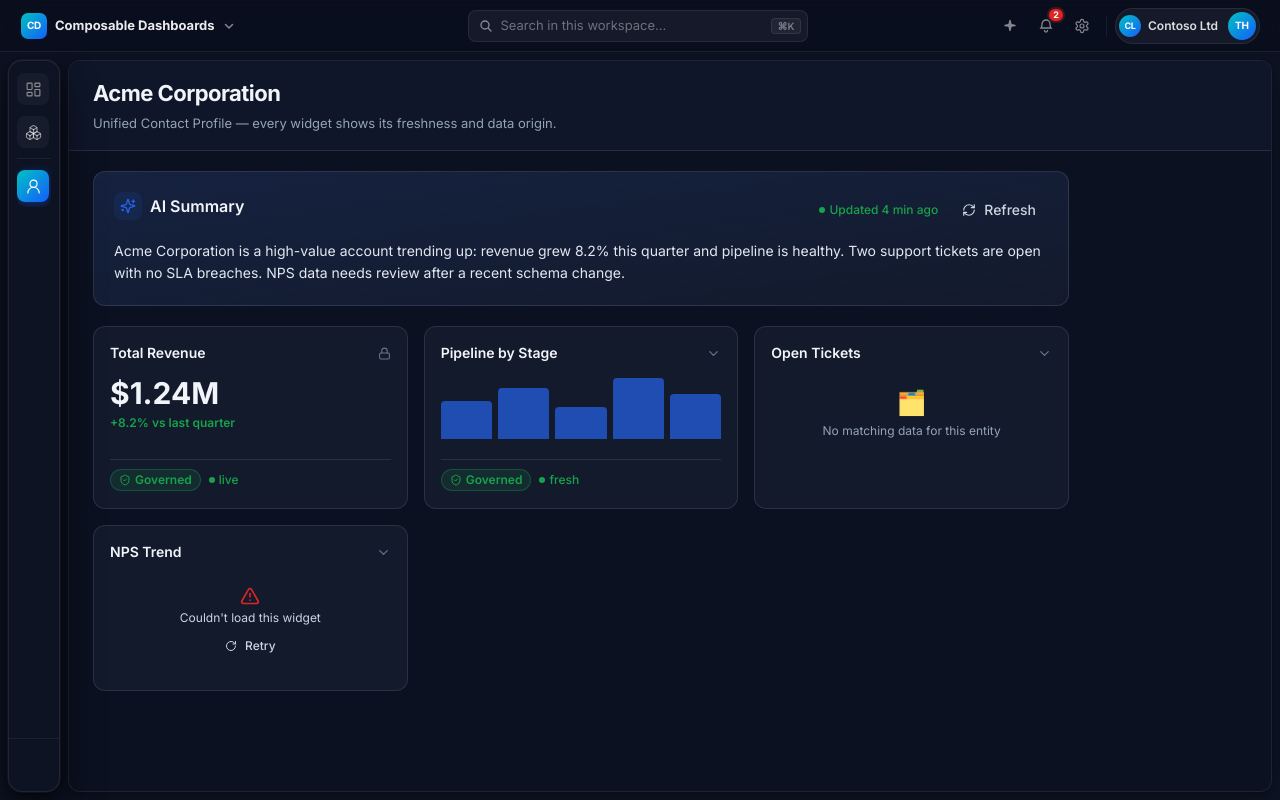
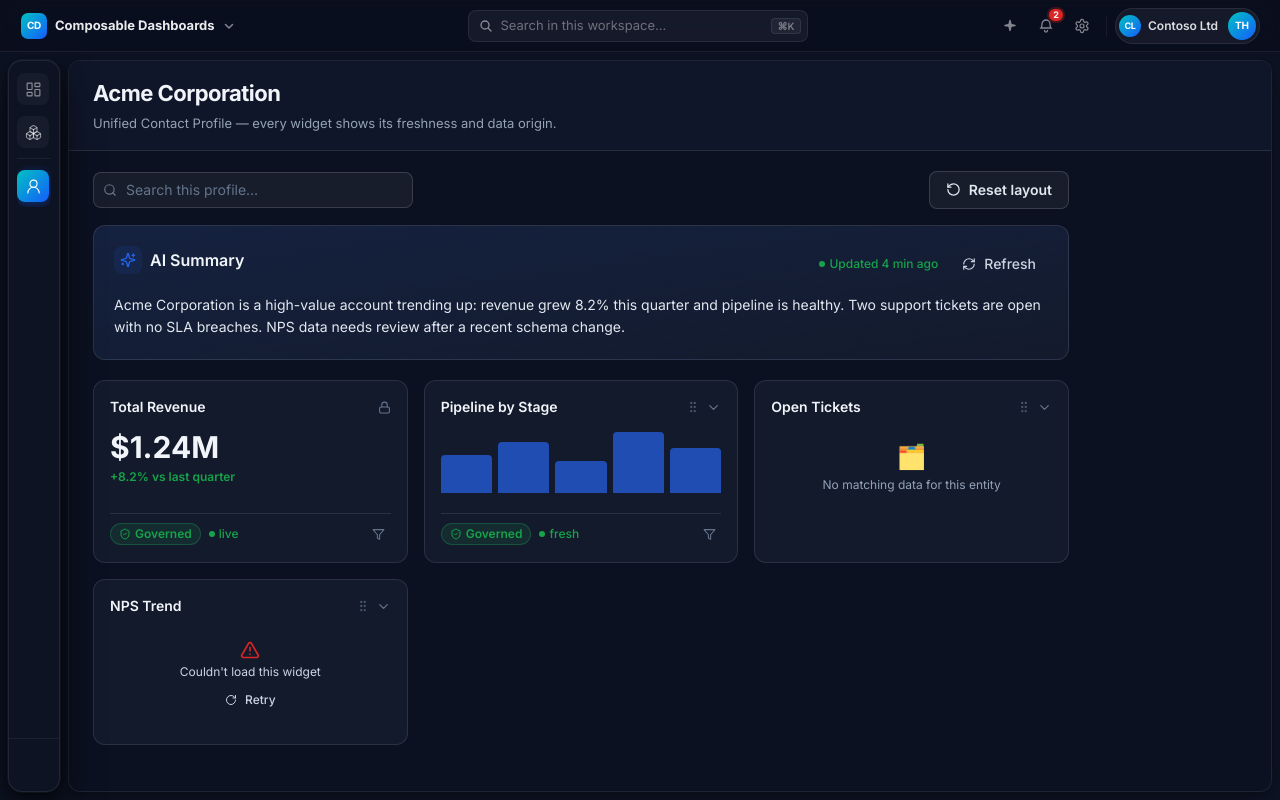
Before and after one commit to thomzilla33/widget-canvas, a React (Vite) app: page /ucp/acme-001 in a window 1280 px wide. Built offline with nearby package versions, Linux system fonts and the light colour scheme.

Commit message:
feat: UCP edge states (S05, S09-S13, S16)
- Profile search filters the widget grid (S05)
- Per-widget filter dropdown with date range, applied chip + clear (S09-S12)
- Drag-to-reorder flexible widgets; fixed widgets locked (S13)
- Reset-to-default modal restores layout/filters/collapsed (S16)

```diff
--- a/src/pages/UCPView.jsx
+++ b/src/pages/UCPView.jsx
@@ -10,12 +10,16 @@ import {
   Bell,
   AlertTriangle,
   RotateCw,
+  RotateCcw,
   Check,
   X,
   Flag,
   ThumbsUp,
   ThumbsDown,
   MessageCircle,
+  Search,
+  Filter,
+  GripVertical,
 } from 'lucide-react'
 import { PageHeader, GovernedBadge, FreshnessBadge, EmptyState } from '../components/common/index.jsx'
 import FeedbackPanel from '../components/ucp/FeedbackPanel.jsx'
@@ -30,6 +34,7 @@ const PROFILE = [
   { iid: 'i3', widgetId: 'w-tickets', fixed: false, state: 'empty' },
   { iid: 'i4', widgetId: 'w-nps', fixed: false, state: 'error' },
 ]
+const DEFAULT_ORDER = PROFILE.map((p) => p.iid)
 const QUICK_ACTIONS = [
   { id: 'task', label: 'Create Task', icon: Plus },
   { id: 'escalate', label: 'Escalate', icon: ArrowUpRight },
@@ -46,6 +51,38 @@ export default function UCPView() {
   const [collapsed, setCollapsed] = useState({})
   const [quickAction, setQuickAction] = useState(null) // { action, widgetName }
   const [feedback, setFeedback] = useState(null) // { mode, widget }
+  const [order, setOrder] = useState(DEFAULT_ORDER) // S13 reorder
+  const [search, setSearch] = useState('') // S05
+  const [filters, setFilters] = useState({}) // S09–S12 per-iid filter label
+  const [resetOpen, setResetOpen] = useState(false) // S16
+  const [dragId, setDragId] = useState(null)
+
+  const visible = order
+    .map((iid) => PROFILE.find((p) => p.iid === iid))
+    .filter(Boolean)
+    .filter((inst) => {
+      if (!search) return true
+      return (widgetById(inst.widgetId)?.name || '').toLowerCase().includes(search.toLowerCase())
+    })
+
+  function reorder(fromIid, toIid) {
+    setOrder((prev) => {
+      const arr = [...prev]
+      const f = arr.indexOf(fromIid)
+      const t = arr.indexOf(toIid)
+      if (f < 0 || t < 0 || f === t) return prev
+      arr.splice(f, 1)
+      arr.splice(t, 0, fromIid)
+      return arr
+    })
+  }
+
+  function resetLayout() {
+    setOrder(DEFAULT_ORDER)
+    setFilters({})
+    setCollapsed({})
+    setResetOpen(false)
+  }
 
   return (
     <div className="h-full flex flex-col">
@@ -56,18 +93,39 @@ export default function UCPView() {
 
       <div className="flex-1 overflow-auto relative">
         <div className="px-6 py-5 max-w-5xl">
+          {/* Toolbar: search (S05) + reset layout (S16) */}
+          <div className="mb-4 flex items-center gap-2">
+            <div className="relative w-full max-w-xs">
+              <Search size={14} className="absolute left-2.5 top-1/2 -translate-y-1/2 text-gray-400 dark:text-slate-500" />
+              <input
+                className="input h-9 pl-8"
+                placeholder="Search this profile…"
+                value={search}
+                onChange={(e) => setSearch(e.target.value)}
+              />
+            </div>
+            <button className="btn-secondary ml-auto" onClick={() => setResetOpen(true)}>
+              <RotateCcw size={15} /> Reset layout
+            </button>
+          </div>
+
           <AiSummary />
 
+          {visible.length === 0 ? (
+            <div className="mt-5">
+              <EmptyState icon="🔍" title="No widgets match" description={`Nothing on this profile matches “${search}”.`} />
+            </div>
+          ) : (
             <div className="mt-5 grid gap-4 sm:grid-cols-2 lg:grid-cols-3">
-            {PROFILE.map((inst) => (
+              {visible.map((inst) => (
                 <UCPWidget
                   key={inst.iid}
                   inst={inst}
                   widget={widgetById(inst.widgetId)}
                   collapsed={!!collapsed[inst.iid]}
-                onToggleCollapse={() =>
-                  setCollapsed((c) => ({ ...c, [inst.iid]: !c[inst.iid] }))
-                }
+                  filter={filters[inst.iid] || null}
+                  dragging={dragId === inst.iid}
+                  onToggleCollapse={() => setCollapsed((c) => ({ ...c, [inst.iid]: !c[inst.iid] }))}
                   onQuickAction={(action, widgetName) => {
                     setFeedback(null)
                     setQuickAction({ action, widgetName })
@@ -76,9 +134,23 @@ export default function UCPView() {
                     setQuickAction(null)
                     setFeedback({ mode, widget })
                   }}
+                  onApplyFilter={(v) => setFilters((f) => ({ ...f, [inst.iid]: v }))}
+                  onClearFilter={() =>
+                    setFilters((f) => {
+                      const n = { ...f }
+                      delete n[inst.iid]
+                      return n
+                    })
+                  }
+                  onDragStartReorder={() => setDragId(inst.iid)}
+                  onDropReorder={() => {
+                    if (dragId) reorder(dragId, inst.iid)
+                    setDragId(null)
+                  }}
                 />
               ))}
             </div>
+          )}
         </div>
 
         {quickAction && (
@@ -97,6 +169,8 @@ export default function UCPView() {
             onClose={() => setFeedback(null)}
           />
         )}
+
+        {resetOpen && <ResetModal onCancel={() => setResetOpen(false)} onConfirm={resetLayout} />}
       </div>
     </div>
   )
@@ -140,7 +214,6 @@ function AiSummary() {
   )
 }
 
-/* ── A single widget with trust layer + states + quick actions ── */
 function HoverIcon({ title, onClick, active, activeClass, children }) {
   return (
     <button
@@ -155,12 +228,87 @@ function HoverIcon({ title, onClick, active, activeClass, children }) {
   )
 }
 
-function UCPWidget({ inst, widget, collapsed, onToggleCollapse, onQuickAction, onFeedback }) {
+/* ── Widget filter (S09 dropdown · S10 date range) ── */
+function WidgetFilter({ onApply, onClear }) {
+  const [open, setOpen] = useState(false)
+  const [range, setRange] = useState('Last 30 days')
+  const [from, setFrom] = useState('')
+  const [to, setTo] = useState('')
+
+  function apply() {
+    const label = range === 'Custom' ? (from && to ? `${from} → ${to}` : 'Custom range') : range
+    onApply(label)
+    setOpen(false)
+  }
+
+  return (
+    <div className="relative">
+      <button
+        title="Filter"
+        onClick={() => setOpen((o) => !o)}
+        className="h-6 w-6 grid place-items-center rounded-md text-gray-400 hover:bg-gray-100 hover:text-aims-blue dark:text-slate-500 dark:hover:bg-white/10"
+      >
+        <Filter size={13} />
+      </button>
+      {open && (
+        <div className="card absolute right-0 top-[calc(100%+6px)] z-20 w-56 p-3">
+          <div className="mb-1 text-[11px] font-semibold uppercase tracking-wide text-gray-400 dark:text-slate-500">
+            Date range
+          </div>
+          <select className="input h-8 !py-1 text-sm" value={range} onChange={(e) => setRange(e.target.value)}>
+            <option>Last 7 days</option>
+            <option>Last 30 days</option>
+            <option>Last 90 days</option>
+            <option>Custom</option>
+          </select>
+          {range === 'Custom' && (
+            <div className="mt-2 flex items-center gap-1.5">
+              <input type="date" className="input h-8 !py-1 text-xs" value={from} onChange={(e) => setFrom(e.target.value)} />
+              <span className="text-gray-400">–</span>
+              <input type="date" className="input h-8 !py-1 text-xs" value={to} onChange={(e) => setTo(e.target.value)} />
+            </div>
+          )}
+          <div className="mt-3 flex justify-end gap-2">
+            <button className="btn-ghost !py-1 !px-2 text-xs" onClick={() => { onClear(); setOpen(false) }}>
+              Clear
+            </button>
+            <button className="btn-primary !py-1 !px-3 text-xs" onClick={apply}>
+              Apply
+            </button>
+          </div>
+        </div>
+      )}
+    </div>
+  )
+}
+
+function UCPWidget({
+  inst,
+  widget,
+  collapsed,
+  filter,
+  dragging,
+  onToggleCollapse,
+  onQuickAction,
+  onFeedback,
+  onApplyFilter,
+  onClearFilter,
+  onDragStartReorder,
+  onDropReorder,
+}) {
   const name = widget?.name || 'Widget'
   const { reactions, setReaction } = useFeedback()
   const reaction = reactions[inst.iid]
   return (
-    <div className="group card p-4 relative flex flex-col">
+    <div
+      draggable={!inst.fixed}
+      onDragStart={!inst.fixed ? onDragStartReorder : undefined}
+      onDragOver={(e) => {
+        if (!inst.fixed) e.preventDefault()
+      }}
+      onDrop={!inst.fixed ? onDropReorder : undefined}
+      className={`group card p-4 relative flex flex-col ${dragging ? 'opacity-50' : ''}`}
+    >
       {/* Header */}
       <div className="flex items-center justify-between gap-2">
         <span className="font-semibold text-sm text-gray-900 dark:text-slate-100 truncate">{name}</span>
@@ -170,6 +318,10 @@ function UCPWidget({ inst, widget, collapsed, onToggleCollapse, onQuickAction, o
               <Lock size={13} className="text-gray-400 dark:text-slate-500" />
             </span>
           ) : (
+            <>
+              <span title="Drag to reorder" className="cursor-move text-gray-300 hover:text-gray-500 dark:text-slate-600 dark:hover:text-slate-400">
+                <GripVertical size={14} />
+              </span>
               <button
                 onClick={onToggleCollapse}
                 title={collapsed ? 'Expand' : 'Collapse'}
@@ -177,26 +329,42 @@ function UCPWidget({ inst, widget, collapsed, onToggleCollapse, onQuickAction, o
               >
                 <ChevronDown size={15} className={`transition-transform ${collapsed ? '-rotate-90' : ''}`} />
               </button>
+            </>
           )}
         </div>
       </div>
 
       {!collapsed && (
         <>
+          {/* Applied filter chip (S11/S12) */}
+          {filter && (
+            <div className="mt-2">
+              <span className="inline-flex items-center gap-1 rounded-md border border-aims-blue/30 bg-aims-blue/10 px-2 py-0.5 text-[11px] font-medium text-aims-blue">
+                {filter}
+                <button onClick={onClearFilter} title="Clear filter" className="hover:text-aims-stale">
+                  <X size={11} />
+                </button>
+              </span>
+            </div>
+          )}
+
           <div className="mt-3 min-h-[72px]">
             <WidgetBody inst={inst} widget={widget} />
           </div>
 
-          {/* Trust layer (S06–S08) */}
+          {/* Trust layer (S06–S08) + filter control (S09) */}
           {inst.state === 'ok' && (
             <div className="mt-3 pt-2 border-t border-gray-100 dark:border-white/10 flex items-center gap-2 flex-wrap">
               <TrustBadge widget={widget} />
               <FreshnessBadge status={widget?.freshness} label={widget?.freshness} />
+              <div className="ml-auto">
+                <WidgetFilter onApply={onApplyFilter} onClear={onClearFilter} />
+              </div>
             </div>
           )}
 
           {/* Hover actions: feedback (S22) + quick actions (S17) */}
-          <div className="absolute top-3 right-9 flex items-center gap-1 opacity-0 group-hover:opacity-100 transition-opacity">
+          <div className="absolute top-3 right-16 flex items-center gap-1 opacity-0 group-hover:opacity-100 transition-opacity">
             <HoverIcon title="Flag data issue" onClick={() => onFeedback('flag', widget)}>
               <Flag size={13} />
             </HoverIcon>
@@ -241,7 +409,6 @@ function WidgetBody({ inst, widget }) {
       </div>
     )
   }
-  // ok — render by skeleton
   if (widget?.skeleton === 'KPI') {
     return (
       <div>
@@ -283,6 +450,32 @@ function TrustBadge({ widget }) {
   )
 }
 
+/* ── Reset to default modal (S16) ── */
+function ResetModal({ onCancel, onConfirm }) {
+  return (
+    <div className="fixed inset-0 z-50 flex items-center justify-center p-4">
+      <div className="absolute inset-0 bg-black/50 backdrop-blur-sm" onClick={onCancel} />
+      <div className="card relative z-10 w-[420px] max-w-full p-6 text-center">
+        <div className="mx-auto grid h-14 w-14 place-items-center rounded-2xl border border-amber-200 bg-amber-50 dark:border-amber-500/25 dark:bg-amber-500/10">
+          <RotateCcw size={26} className="text-aims-aging" />
+        </div>
+        <h3 className="mt-4 text-lg font-semibold text-gray-900 dark:text-slate-100">Reset to default?</h3>
+        <p className="mt-1 text-sm text-gray-500 dark:text-slate-400">
+          This restores the admin's default layout and clears your reordering, collapsed widgets, and filters.
+        </p>
+        <div className="mt-5 flex items-center justify-center gap-2">
+          <button className="btn-secondary" onClick={onCancel}>
+            Cancel
+          </button>
+          <button className="btn-primary" onClick={onConfirm}>
+            <RotateCcw size={15} /> Reset to default
+          </button>
+        </div>
+      </div>
+    </div>
+  )
+}
+
 /* ── Quick action slide-over (S18–S21) ── */
 function QuickActionPanel({ action, widgetName, onClose }) {
   const [done, setDone] = useState(false)
```
Lines whose indentation alone changed are shown as unchanged.
